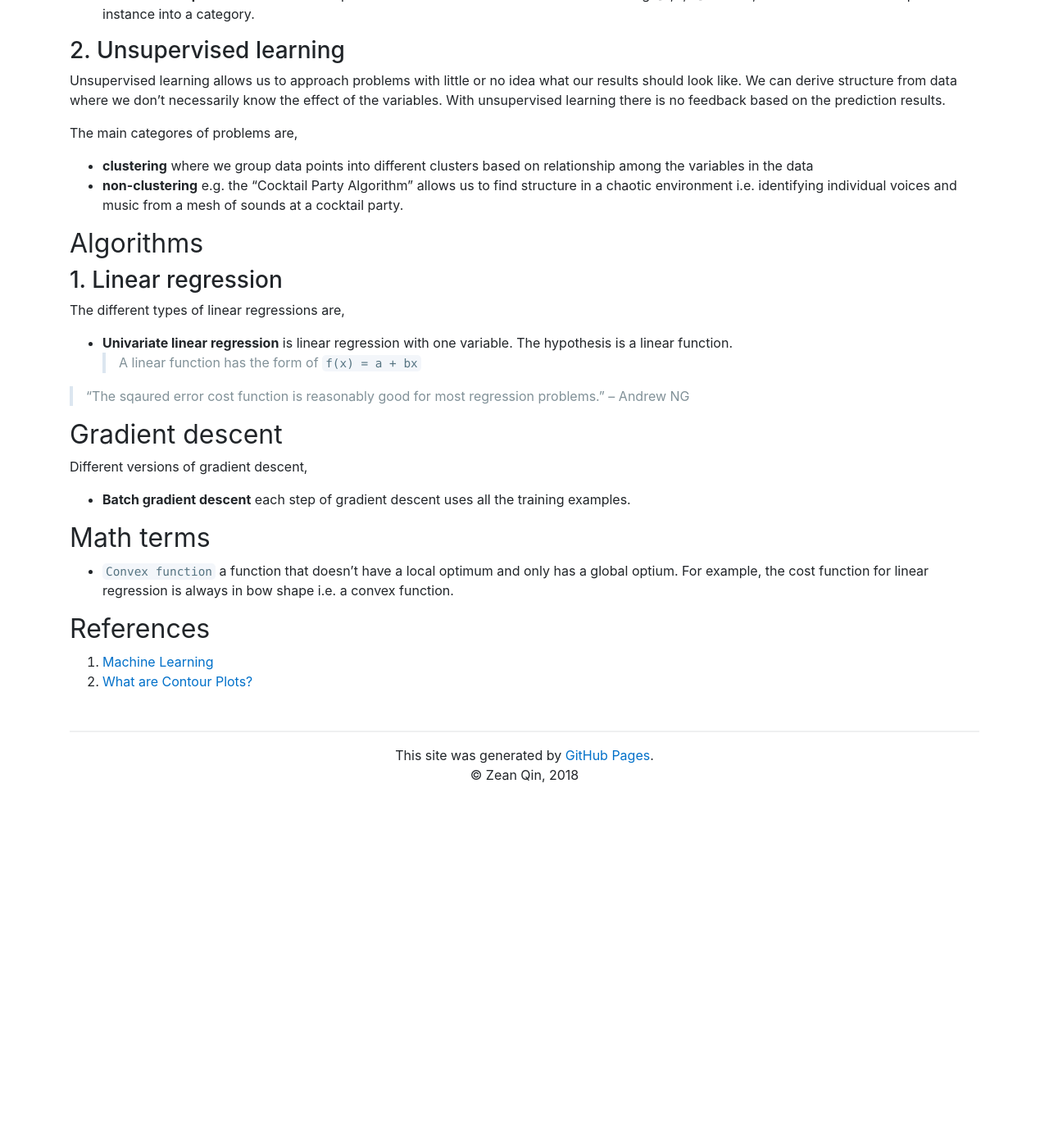
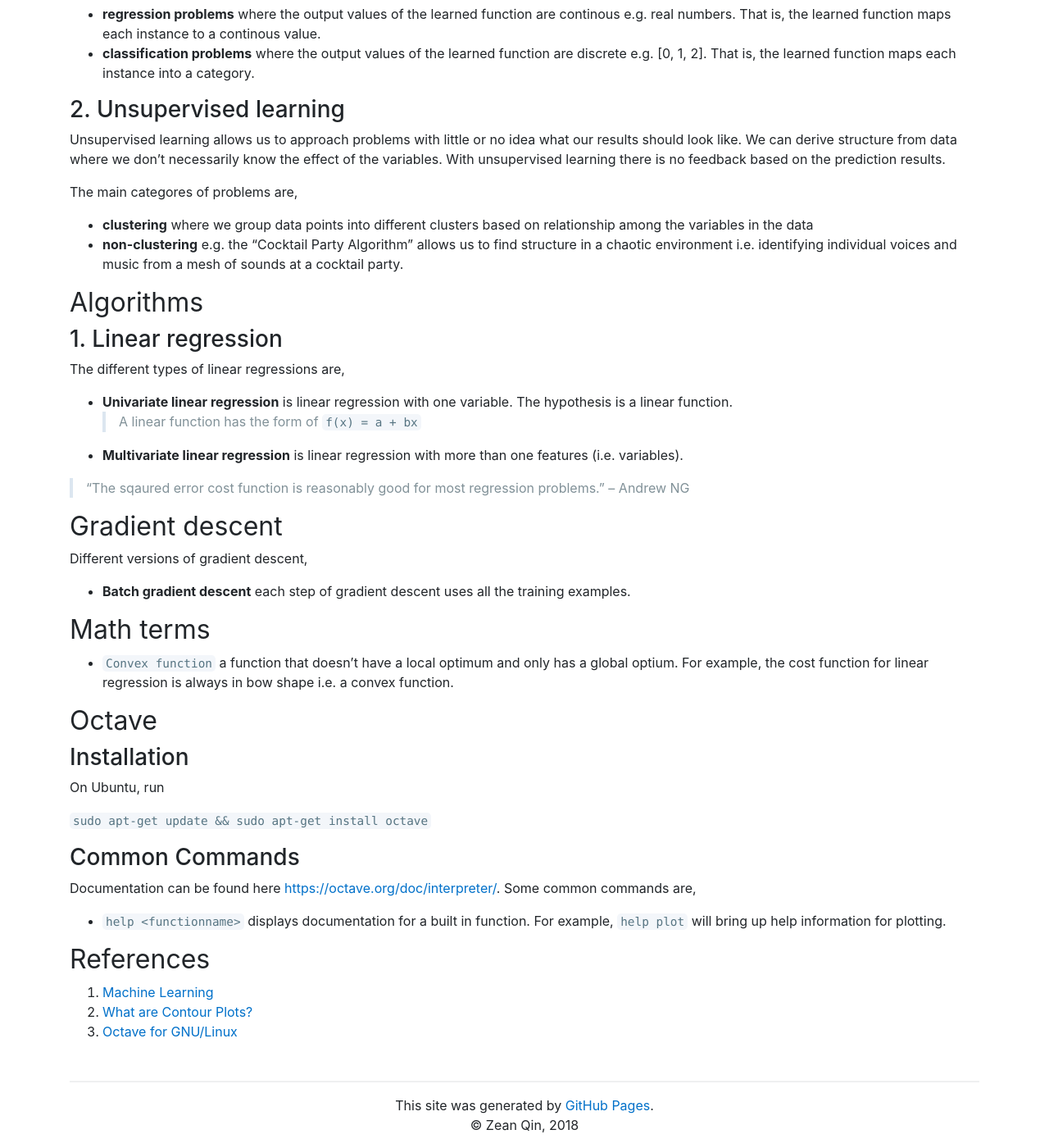
Before and after one commit to ZeanQin/zeanqin.github.io, a Jekyll site: the page built from _posts/2019-11-10-ml.md, in a window 1280 px wide and 1400 px high, scrolled down 1000 px. Shown: the whole window at 82% size. Built offline with Jekyll 4.4.1, drawn with Linux system fonts in a browser that asks for light colours; before the commit the page ends 1973 px from its top, so only the background shows below that; some of the changed text lies outside the part shown.

Commit message:
Update ml post

````diff
--- a/_posts/2019-11-10-ml.md
+++ b/_posts/2019-11-10-ml.md
@@ -43,6 +43,7 @@
 
 - **Univariate linear regression** is linear regression with one variable. The hypothesis is a linear function.
     > A linear function has the form of `f(x) = a + bx`
+- **Multivariate linear regression** is linear regression with more than one features (i.e. variables).
 
 > "The sqaured error cost function is reasonably good for most regression problems."
 > -- Andrew NG
@@ -57,7 +58,22 @@
 
 - `Convex function` a function that doesn't have a local optimum and only has a global optium. For example, the cost function for linear regression is always in bow shape i.e. a convex function.
 
+## Octave
+
+### Installation
+
+On Ubuntu, run
+
+```sudo apt-get update && sudo apt-get install octave```
+
+### Common Commands
+
+Documentation can be found here [https://octave.org/doc/interpreter/](https://octave.org/doc/interpreter/). Some common commands are,
+
+- `help <functionname>` displays documentation for a built in function. For example, `help plot` will bring up help information for plotting.
+
 ## References
 
 1. [Machine Learning](https://www.coursera.org/learn/machine-learning)
-1. [What are Contour Plots?](https://www.statisticshowto.datasciencecentral.com/contour-plots/)
+2. [What are Contour Plots?](https://www.statisticshowto.datasciencecentral.com/contour-plots/)
+3. [Octave for GNU/Linux](http://wiki.octave.org/Octave_for_GNU/Linux)
````
